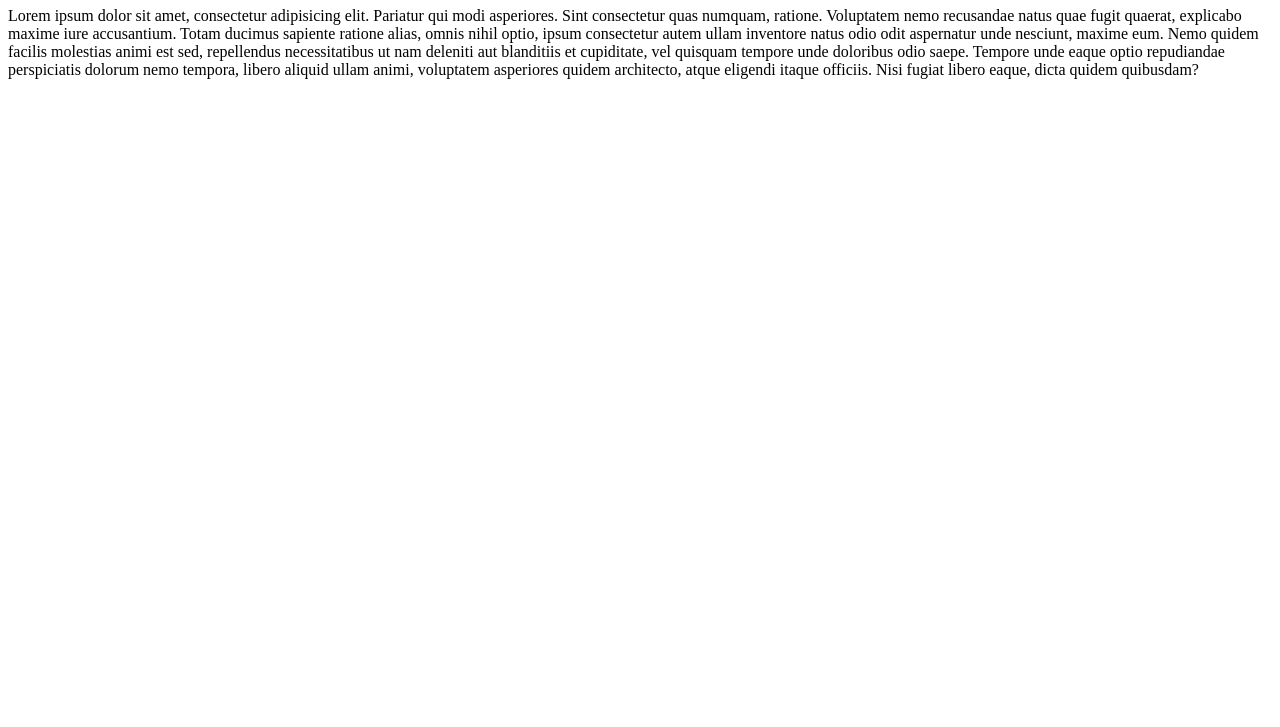
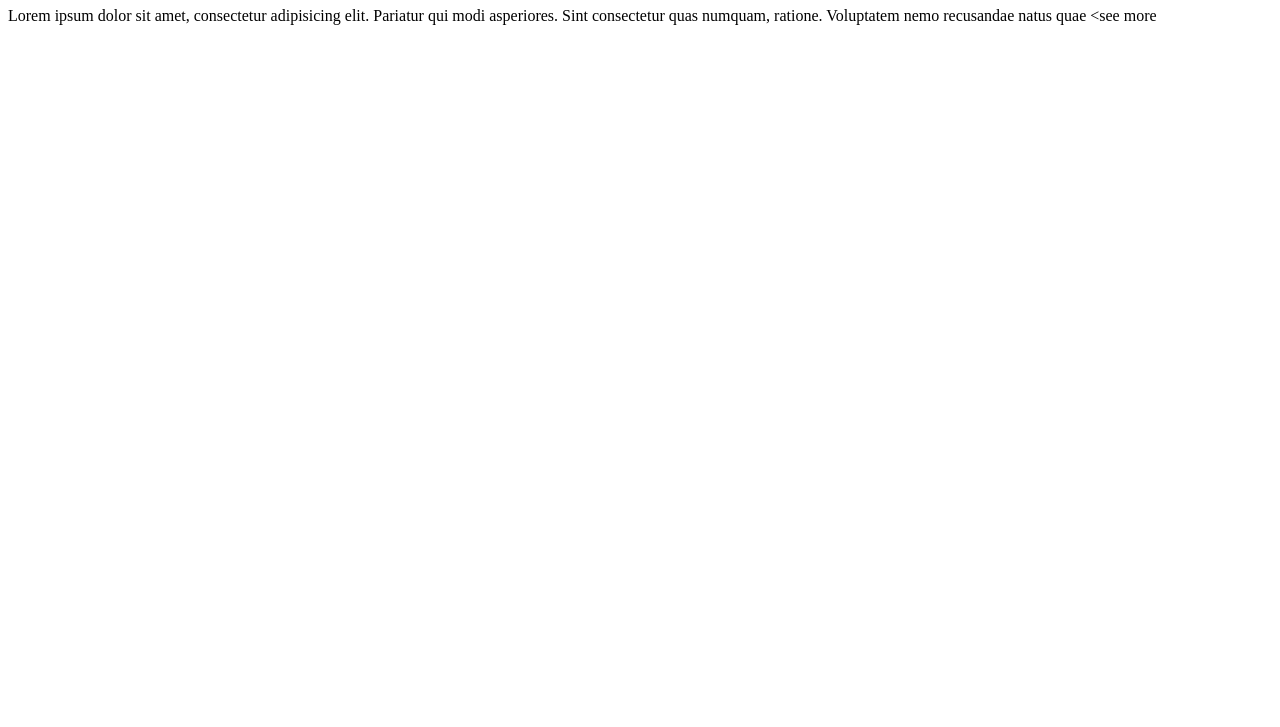
Before and after one commit to dibooo30/new-prog, a plain HTML site: page index.html in a window 1280 px wide. Shown: the part 73-800 px from the top of the page. Drawn offline with Linux system fonts and the light colour scheme.

Commit message:
add new span

```diff
--- a/index.html
+++ b/index.html
@@ -7,6 +7,6 @@
 <body>
 
 <h1>welcome to gitHub</h1>
-<p>Lorem ipsum dolor sit amet, consectetur adipisicing elit. Pariatur qui modi asperiores. Sint consectetur quas numquam, ratione. Voluptatem nemo recusandae natus quae fugit quaerat, explicabo maxime iure accusantium. Totam ducimus sapiente ratione alias, omnis nihil optio, ipsum consectetur autem ullam inventore natus odio odit aspernatur unde nesciunt, maxime eum. Nemo quidem facilis molestias animi est sed, repellendus necessitatibus ut nam deleniti aut blanditiis et cupiditate, vel quisquam tempore unde doloribus odio saepe. Tempore unde eaque optio repudiandae perspiciatis dolorum nemo tempora, libero aliquid ullam animi, voluptatem asperiores quidem architecto, atque eligendi itaque officiis. Nisi fugiat libero eaque, dicta quidem quibusdam?</p>
+<p>Lorem ipsum dolor sit amet, consectetur adipisicing elit. Pariatur qui modi asperiores. Sint consectetur quas numquam, ratione. Voluptatem nemo recusandae natus quae <<span>see more</span></p>
 </body>
 </html>
```
